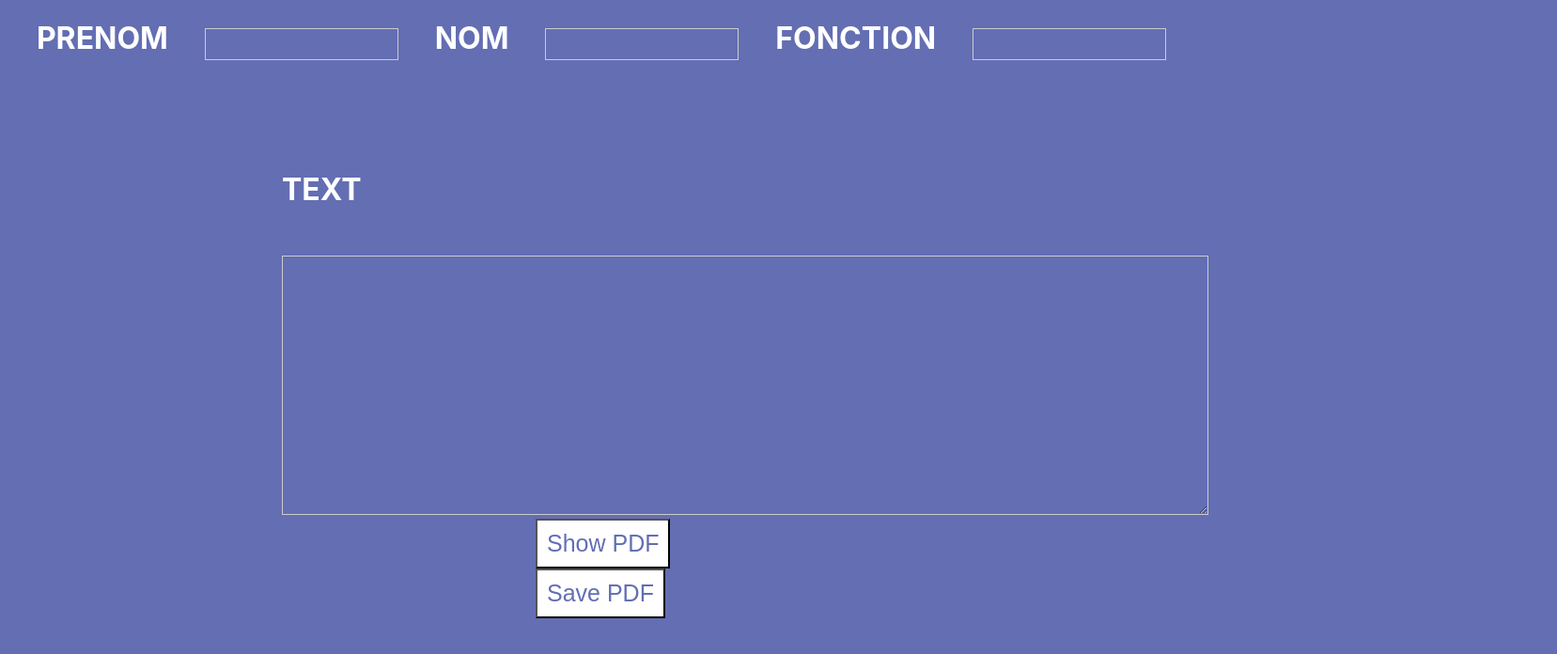
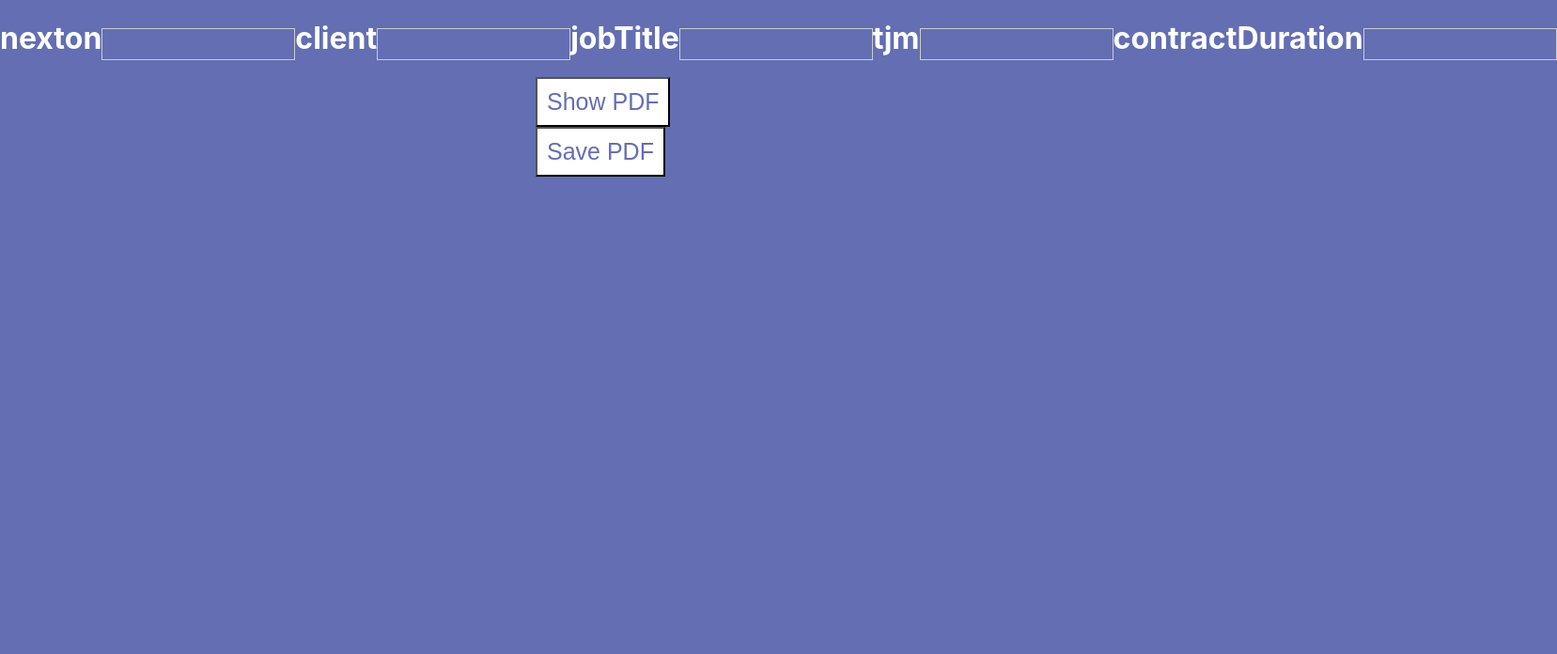
Before and after one commit to MouradKnowsBest/generating-PDGF-web-app, a React (Create React App) app: page / in a window 1280 px wide. Shown: the top 696 px of the page at 94% size, 1657 px wide, since content can reach past the window. Built offline with nearby package versions, Linux system fonts and the light colour scheme.

Commit message:
added nexton infos to add to PDF

```diff
--- a/src/Components/Contact.js
+++ b/src/Components/Contact.js
@@ -4,10 +4,11 @@ import generatePDF from "./generatePDF";
 
 function Contact() {
   const userInfo = {
-    firstName: React.useRef(),
-    name: React.useRef(),
-    text: React.useRef(),
-    role: React.useRef(),
+    nexton: React.useRef(),
+    client: React.useRef(),
+    jobTitle: React.useRef(),
+    tjm: React.useRef(),
+    contractDuration: React.useRef(),
   };
 
   const handleSubmit = () => {
@@ -16,27 +17,34 @@ function Contact() {
     generatePDF(userInfo);
   };
 
-  return createContactDiv(
-    userInfo,
-    handleSubmit
-  );
+  return createContactDiv(userInfo, handleSubmit);
 }
 
-const handleSave = ({ myPDF, firstName, name }) => {
-  console.log(firstName.current.value, name.current.value);
+const handleSave = ({ myPDF}) => {
+  // console.log(firstName.current.value, name.current.value);
+  myPDF.save(`test.pdf`);
 
-  myPDF.save(`${firstName}_${name}.pdf`);
+  // myPDF.save(`${firstName}_${name}.pdf`);
 };
 
+
+
+
+
 function createContactDiv(userInfo, handleSubmit) {
+
+
+
   return (
     <div className="contact-div">
       <div className="user-info">
-        <h1>PRENOM</h1> <input ref={userInfo.firstName} />
-        <h1>NOM</h1> <input ref={userInfo.name} />
-        <h1>FONCTION</h1> <input ref={userInfo.role} />
+        <h1>nexton</h1>            <input ref={userInfo.nexton} />
+        <h1>client</h1>            <input ref={userInfo.client} />
+        <h1>jobTitle</h1>          <input ref={userInfo.jobTitle} />
+        <h1>tjm</h1>               <input ref={userInfo.tjm} />
+        <h1>contractDuration</h1>  <input ref={userInfo.contractDuration} />
       </div>
-      <div className="user-text">
+      {/* <div className="user-text">
         <h1>TEXT</h1>
 
         <textarea
@@ -48,7 +56,7 @@ function createContactDiv(userInfo, handleSubmit) {
         >
           {" "}
         </textarea>
-      </div>
+      </div> */}
 
       <div className="buttons">
         <button onClick={handleSubmit}>Show PDF</button>
--- a/src/Components/generatePDF.js
+++ b/src/Components/generatePDF.js
@@ -2,9 +2,29 @@ import jsPDF from "jspdf";
 
 export const myPDF = new jsPDF("p", "pt");
 
+function inWords (num) {
+    var a = ['','un ','deux ','trois ','quatre ', 'cinq ','six ','sept ','huit ','neuf ','dix ','onze ','douze ','treize ','quatorze ','quinze ','seize ','dix-sept ','dix-huit ','dix-neuf '];
+  var b = ['', '', 'vingt','trente','quarante','cinquante', 'soixante','soixante-dix','quatre-vingts','quatre-vingts-dix'];
+
+    if ((num = num.toString()).length > 9) return 'overflow';
+    const n = ('000000000' + num).substr(-9).match(/^(\d{2})(\d{2})(\d{2})(\d{1})(\d{2})$/);
+    if (!n) return; var str = '';
+    str += (n[1] !== 0) ? (a[Number(n[1])] || b[n[1][0]] + ' ' + a[n[1][1]]) + 'millions ' : '' ;
+    str += (n[2] !== 0) ? (a[Number(n[2])] || b[n[2][0]] + ' ' + a[n[2][1]]) + 'cent mille ' : '';
+    str += (n[3] !== 0) ? (a[Number(n[3])] || b[n[3][0]] + ' ' + a[n[3][1]]) + 'mille ' : '';
+    str += (n[4] !== 0) ? (a[Number(n[4])] || b[n[4][0]] + ' ' + a[n[4][1]]) + 'cent ' : '';
+    str += (n[5] !== 0) ? ((str !== '') ? 'et ' : '') + (a[Number(n[5])] || b[n[5][0]] + ' ' + a[n[5][1]]) + 'euros ' : '';
+    return str;
+  }
+
 // var myPDF = new jsPDF('landscape'); // si on veut le doc en format paysage
 
 function generatePDF(userInfo) {
+
+inWords(Number(userInfo.tjm.current.value) * Number(userInfo.contractDuration.current.value) + ' euros')
+
+  // console.log(inWords(125479))
+
   // Optional - set properties on the document
   //   myPDF.setProperties({
   // 	title: 'Title',
@@ -16,23 +36,37 @@ function generatePDF(userInfo) {
 
   // Add some text to PDF
   // doc.setTextColor(255,0,0); to make text color red
-  myPDF.text(20, 20, "Prénom: ");
-  myPDF.text(90, 20, userInfo.firstName.current.value);
+  myPDF.text(20, 20, "nexton: ");
+  myPDF.text(90, 20, userInfo.nexton.current.value);
   // myPDF.setFontSize(22);
 
-  myPDF.text(200, 20, "Nom: ");
-  myPDF.text(250, 20, userInfo.name.current.value);
+  myPDF.text(200, 20, "client: ");
+  myPDF.text(250, 20, userInfo.client.current.value);
 
-  myPDF.text(350, 20, "Fonction: ");
-  myPDF.text(430, 20, userInfo.role.current.value);
+  myPDF.text(20, 200, "jobTitle: ");
+  myPDF.text(90, 200, userInfo.jobTitle.current.value);
+
+  myPDF.text(20, 300, "tjm: ");
+  myPDF.text(90, 300, userInfo.tjm.current.value + ' euros');
+
+  myPDF.text(20, 400, "contractDuration: ");
+  myPDF.text(150, 400, userInfo.contractDuration.current.value);
+
+  myPDF.text(20, 500, "TOTAL: ");
+
+  myPDF.text(150, 500, String(Number(userInfo.tjm.current.value) * Number(userInfo.contractDuration.current.value)) + ' euros');
+
+  const inEuros = inWords(Number(userInfo.tjm.current.value) * Number(userInfo.contractDuration.current.value) + ' euros');
+  console.log(inEuros)
+  myPDF.text(300, 500, inEuros);
 
   // myPDF.addPage();// si y'a besoin de rajouter une page
 
-  myPDF.text(20, 150, userInfo.text.current.value);
+  // myPDF.text(300, 500, userInfo.text.current.value);
 
-  const myImg = getimg(myPDF);
+  // const myImg = getimg(myPDF);
 
-  myPDF.addImage(myImg, 400, 400);
+  // myPDF.addImage(myImg, 400, 400);
 
 
   // Set the font of PDF doc
@@ -42,17 +76,17 @@ function generatePDF(userInfo) {
 }
 
 
-function getimg(myPDF) {
-  var img = new Image();
-  img.onload = function () {
-    myPDF.addImage(this, 400, 400);
-    // myPDF.save("test.pdf");
-  };
+// function getimg(myPDF) {
+//   var img = new Image();
+//   img.onload = function () {
+//     myPDF.addImage(this, 400, 400);
+//     // myPDF.save("test.pdf");
+//   };
 
-  img.crossOrigin = ""; // for demo as we are at different origin than image
-  img.src = "../myImg.jpg"; // some random imgur image
+//   img.crossOrigin = ""; // for demo as we are at different origin than image
+//   img.src = "../myImg.jpg"; // some random imgur image
 
-  return img
-}
+//   return img
+// }
 
 export default generatePDF;
```
